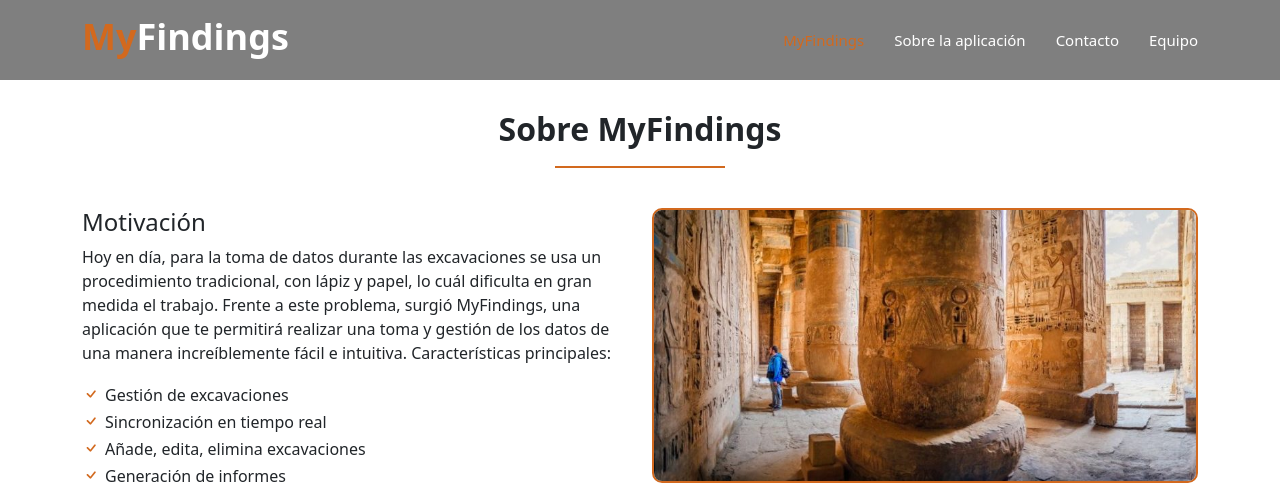
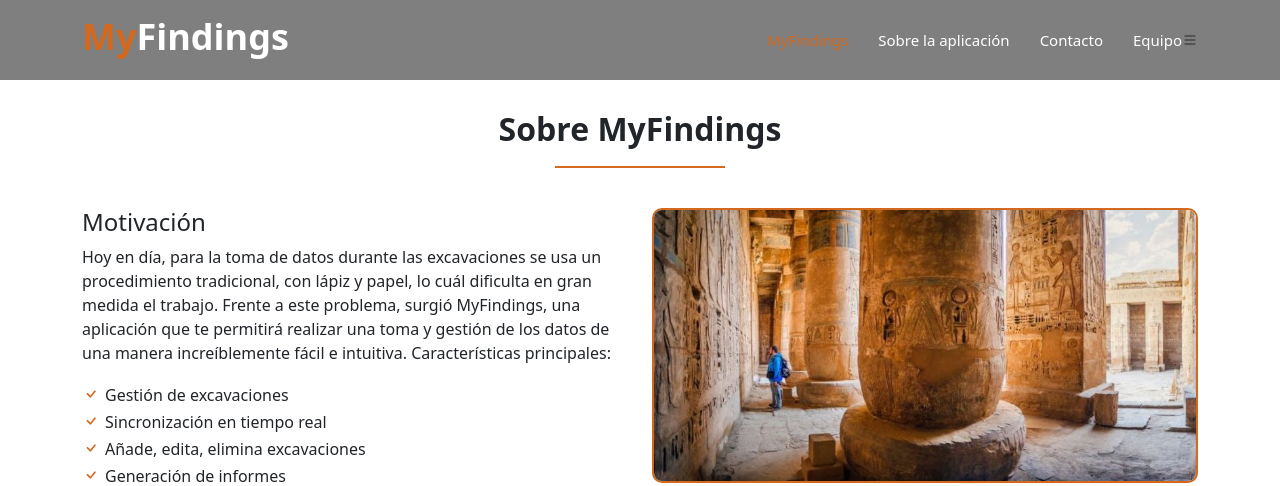
Before and after one commit to alexespana/TFG, a Django app: page /about/ in a window 1280 px wide. Shown: the top 486 px of the page. Run offline with Django 4.2, Linux system fonts and the light colour scheme; some libraries are stand-ins or nearby versions.

Commit message:
Small toggle icon for menu #11

```diff
--- a/code/app/templates/base.html
+++ b/code/app/templates/base.html
@@ -42,6 +42,7 @@
                     <li><a href="{% url 'contact' %}" onclick="navbarLinkActive(2)" class="nav-link">Contacto</a></li>
                     <li><a href="{% url 'team' %}" onclick="navbarLinkActive(3)" class="nav-link">Equipo</a></li>
                 </ul>
+                <em class="bi bi-list phone-toggle"></em>
             </nav>
         </div>
     </header> <!-- End header -->
```
